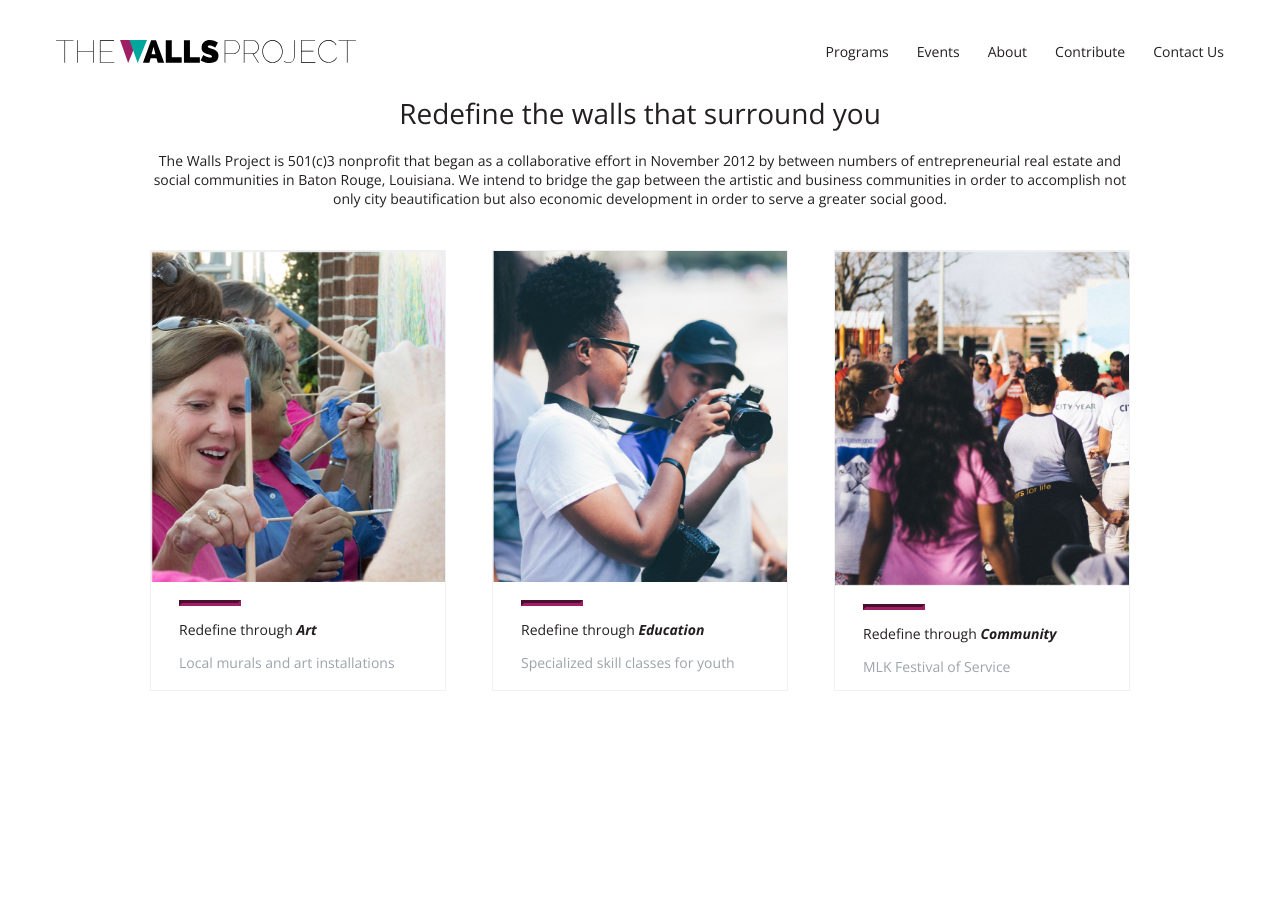
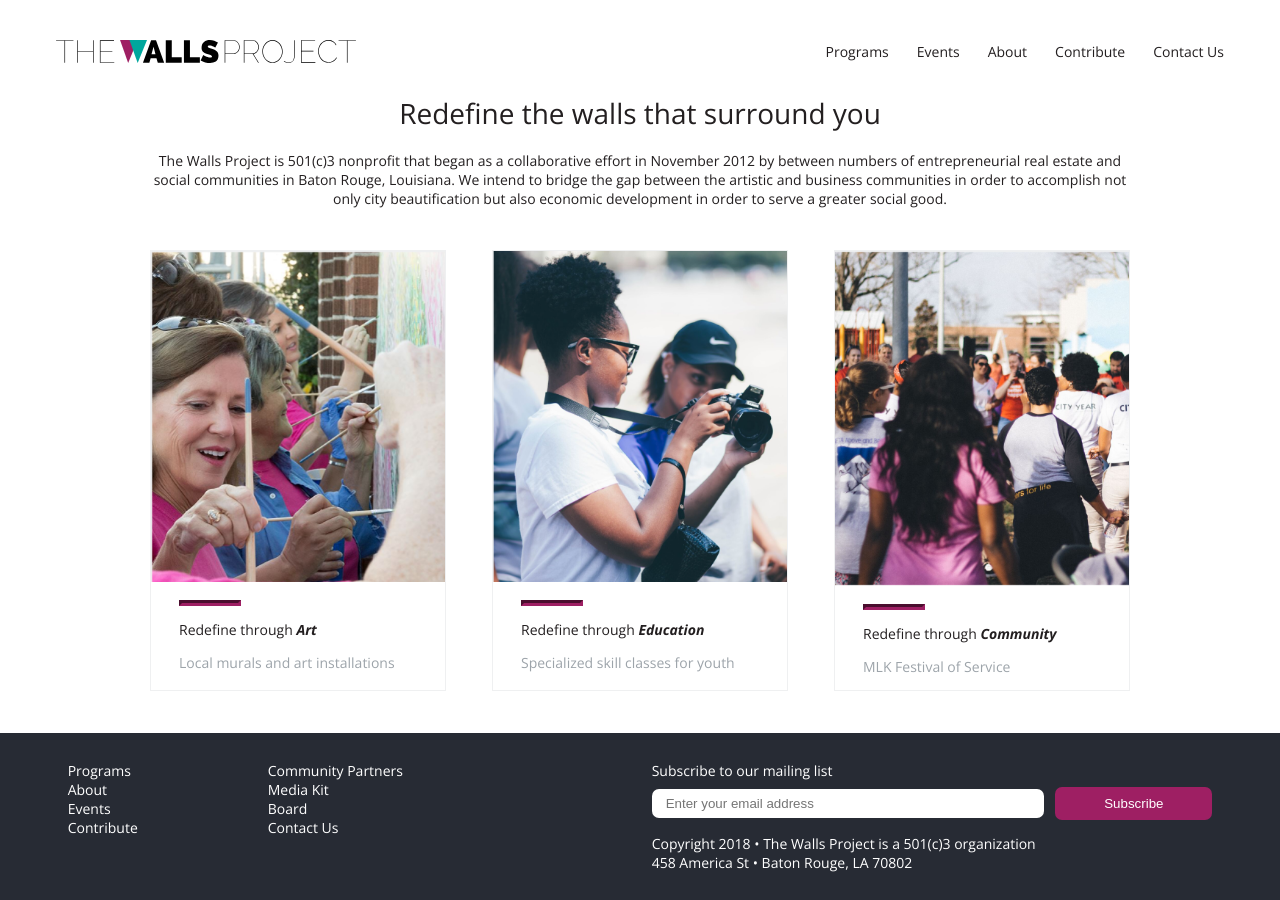
Before and after one commit to TheFuturesFund/walls-site, a Jekyll site: the page built from pages/home.html, in a window 1280 px wide. Built offline with Jekyll 4.4.1, drawn with Linux system fonts in a browser that asks for light colours.

Commit message:
Add the footer

```diff
--- /dev/null
+++ b/_includes/footer.html
@@ -0,0 +1,27 @@
+<footer>
+  <div class='footer-col'>
+    <ul class='footer-links'>
+      <li><a href='#'>Programs</a></li>
+      <li><a href='#'>Community Partners</a></li>
+      <li><a href='#'>About</a></li>
+      <li><a href='#'>Media Kit</a></li>
+      <li><a href='#'>Events</a></li>
+      <li><a href='#'>Board</a></li>
+      <li><a href='#'>Contribute</a></li>
+      <li><a href='#'>Contact Us</a></li>
+    </ul>
+  </div>
+  <div class='footer-col'>
+    <form action="https://theforceagency.us2.list-manage.com/subscribe/post?u=7f761eb1a479107a05786071f&amp;id=d137f3d64d" method="post" id="mc-embedded-subscribe-form" name="mc-embedded-subscribe-form" class="validate mailchimp-form" target="_blank" novalidate>
+      <label for='mce-EMAIL'>Subscribe to our mailing list</label>
+      <input type="email" value="" name="EMAIL" class="email" id="mce-EMAIL" placeholder="Enter your email address" required>
+      <!-- real people should not fill this in and expect good things - do not remove this or risk form bot signups-->
+      <div style="position: absolute; left: -5000px;" aria-hidden="true"><input type="text" name="b_7f761eb1a479107a05786071f_d137f3d64d" tabindex="-1" value=""></div>
+      <input type="submit" value="Subscribe" name="subscribe">
+    </form>
+    <div class='copyright-container'>
+      <p>Copyright 2018 &bull; The Walls Project is a 501(c)3 organization</p>
+      <p>458 America St &bull; Baton Rouge, LA 70802</p>
+    </div>
+  </div>
+</footer>
--- a/_layouts/default.html
+++ b/_layouts/default.html
@@ -9,4 +9,5 @@
   <div class='content'>
     {{content}}
   </div>
+  {% include footer.html %}
 </html>
--- a/_sass/_colors.scss
+++ b/_sass/_colors.scss
@@ -4,3 +4,4 @@
 $gray-color: #eff0f1;
 $purple-color: #501663;
 $teal-color: #00a69c;
+$white-color: #fff;
--- /dev/null
+++ b/_sass/_footer.scss
@@ -0,0 +1,88 @@
+@import 'colors';
+
+footer {
+  background-color: $dark-blue-color;
+  color: $white-color;
+  display: flex;
+  flex-wrap: wrap;
+  justify-content: space-around;
+  padding: 2rem 4rem;
+
+  a {
+    color: $white-color;
+    text-decoration: none;
+
+    &:hover {
+      text-decoration: underline;
+    }
+  }
+
+  .footer-col {
+    width: 48%;
+  }
+
+  .footer-links {
+    display: flex;
+    flex-wrap: wrap;
+    justify-content: space-between;
+    list-style: none;
+    margin: 0;
+    max-width: 400px;
+    padding: 0;
+
+    li {
+      flex-basis: 50%;
+    }
+  }
+
+  .mailchimp-form {
+    align-items: center;
+    display: flex;
+    flex-wrap: wrap;
+    justify-content: space-between;
+
+    label {
+      display: block;
+      margin-bottom: .5rem;
+      width: 100%;
+    }
+
+    input {
+      border-radius: .5rem;
+      border-style: none;
+    }
+
+    [type='email'] {
+      padding: .5rem 2.5%;
+      width: 65%;
+    }
+
+    [type='submit'] {
+      background-color: $fuchsia-color;
+      color: $white-color;
+      height: 2.35rem;
+      width: 28%;
+    }
+  }
+
+  .copyright-container {
+    margin-top: 1rem;
+
+    p {
+      margin: 0;
+    }
+  }
+}
+
+@media (max-width: 760px) {
+  footer {
+    .footer-col {
+      margin-bottom: 1.5rem;
+      width: 100%;
+    }
+
+    .mailchimp-form {
+      max-width: 500px;
+    }
+  }
+}
--- a/styles.scss
+++ b/styles.scss
@@ -2,6 +2,7 @@
 permalink: /styles.css
 ---
 
+@import 'footer';
 @import 'program_buckets';
 @import 'layout';
 @import 'navbar';
```
